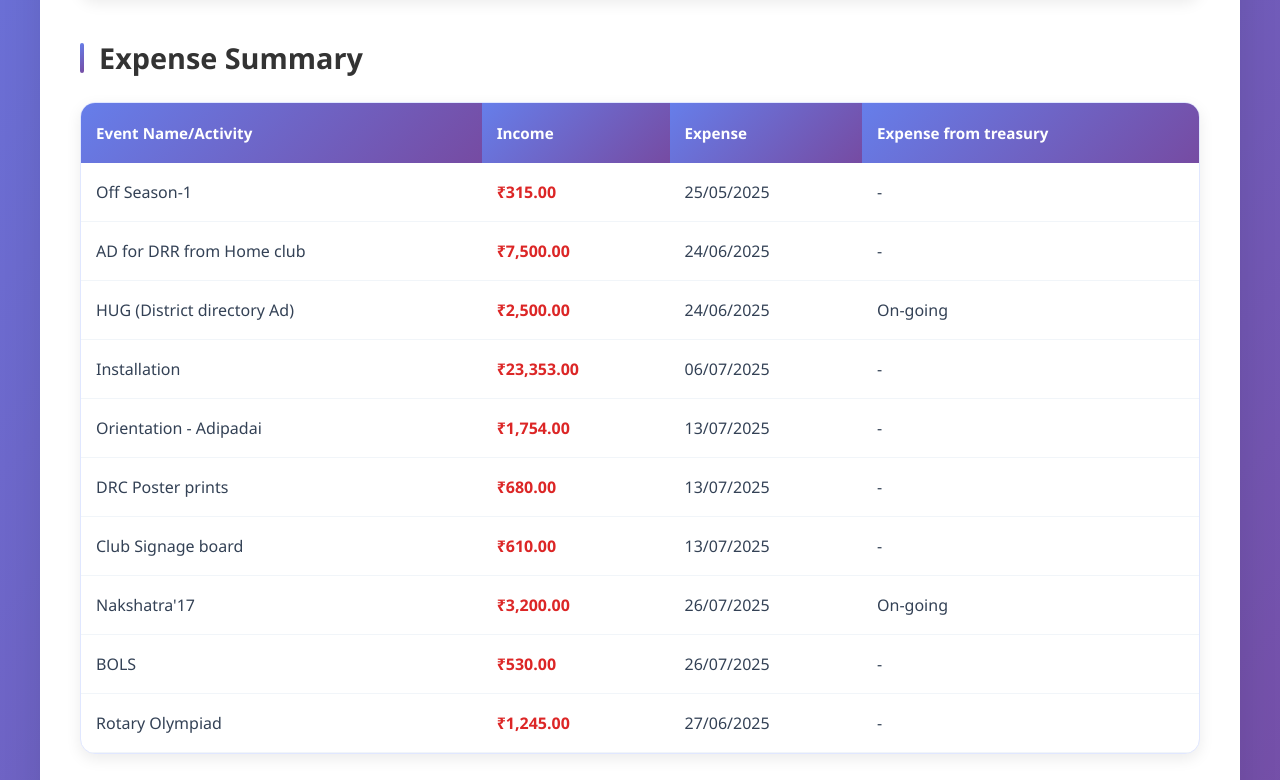
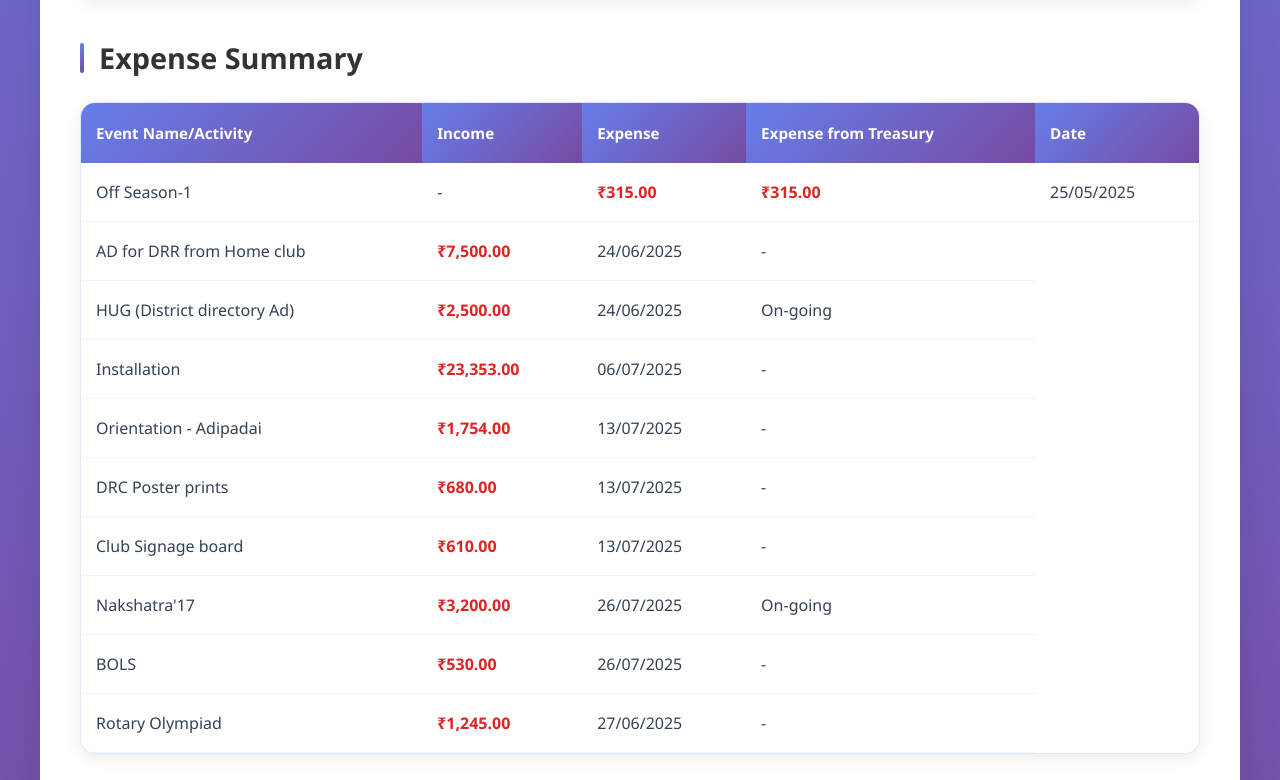
Before and after one commit to LeemaJosephine/TreasuryReport, a plain HTML site: page index.html in a window 1280 px wide. Shown: the part 960-1740 px from the top of the page. Drawn offline with Linux system fonts and the light colour scheme.

Commit message:
Update index.html

```diff
--- a/index.html
+++ b/index.html
@@ -13,7 +13,7 @@
 
         body {
             font-family: 'Segoe UI', Tahoma, Geneva, Verdana, sans-serif;
-            background: linear-gradient(135deg, #667eea 0%, #764ba2 100%);
+            background: linear-gradient(#f2a220, #667eea 0%, #764ba2 100%);
             min-height: 100vh;
             padding: 20px;
         }
@@ -28,7 +28,7 @@
         }
 
         .header {
-            background: linear-gradient(135deg, #1e3c72 0%, #2a5298 100%);
+            background: linear-gradient(#f2a220, #1e3c72 0%, #2a5298 100%);
             color: white;
             padding: 40px;
             text-align: center;
@@ -175,14 +175,18 @@
         .table-container {
     		background: white;
     		border-radius: 15px;
-            overflow: hidden;
+    		overflow-x: auto;
+    		overflow-y: hidden;
     		box-shadow: 0 5px 15px rgba(0,0,0,0.08);
     		border: 1px solid #e0e7ff;
+    		width: 100%;
 	}
 
         table {
     		width: 100%;
     		border-collapse: collapse;
+    		min-width: 600px; /* prevents columns from collapsing too tightly */
+    		white-space: nowrap;
 	}
 
         th {
@@ -300,7 +304,6 @@
             .container {
                 box-shadow: none;
                 border-radius: 0;
-                style="overflow-x:auto;"
             }
 
             .print-button {
@@ -417,15 +420,17 @@
                                 <th>Event Name/Activity</th>
                                 <th>Income</th>
                                 <th>Expense</th>
-                                <th>Expense from treasury</th>
+                                <th>Expense from Treasury</th>
+				<th>Date</th>
                             </tr>
                         </thead>
                         <tbody>
                             <tr>
                                 <td>Off Season-1</td>
+				<td>-</td>
+                                <td class="expense-amount">₹315.00</td>
 				<td class="expense-amount">₹315.00</td>
                                 <td>25/05/2025</td>
-                                <td>-</td>
                             </tr>
                             <tr>
                                 <td>AD for DRR from Home club</td>
@@ -485,6 +490,7 @@
                     </table>
                 </div>
 		</div>
+            </div>
 
             <div class="section">
                 <div class="notes-section">
```
Lines whose indentation alone changed are shown as unchanged.
